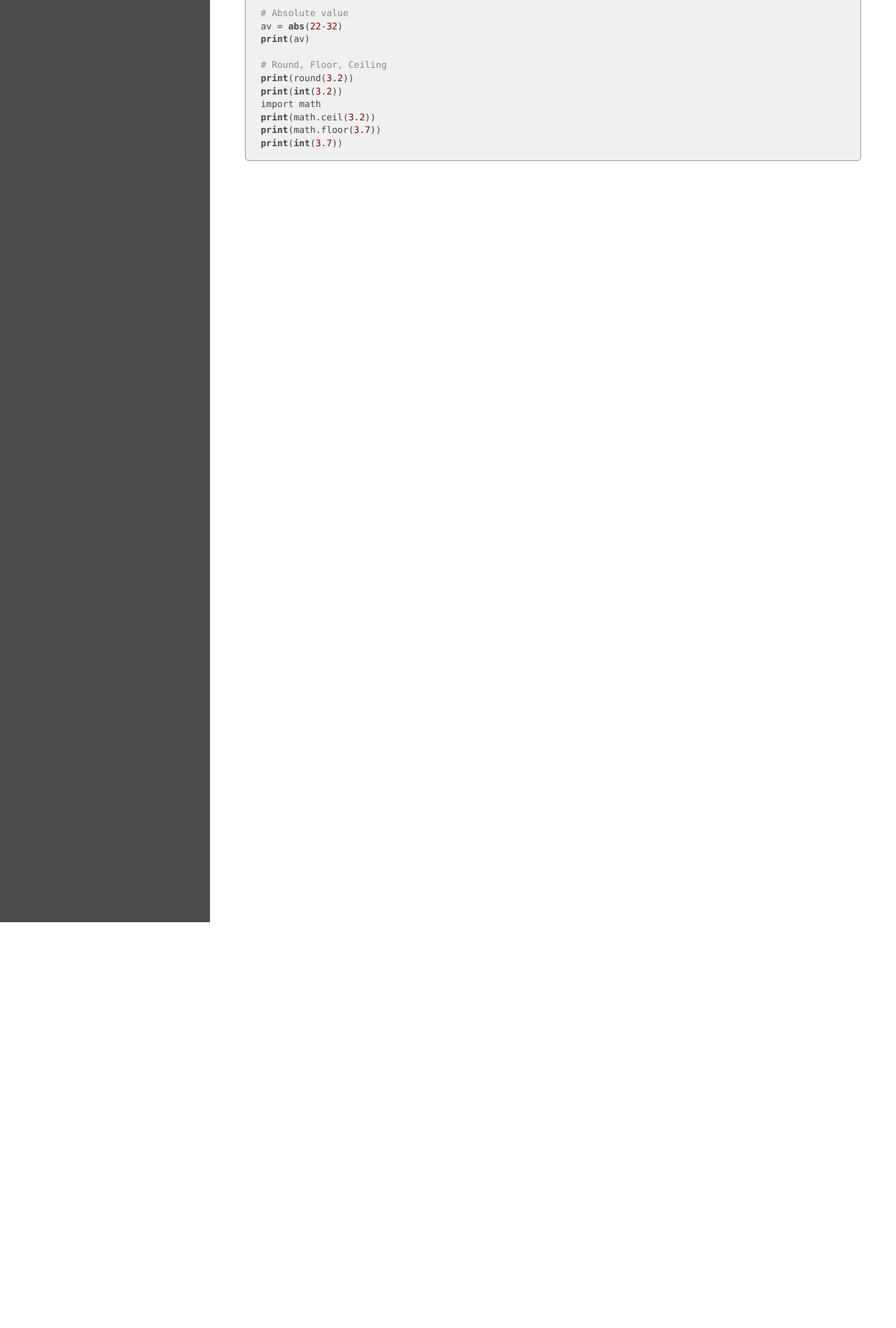
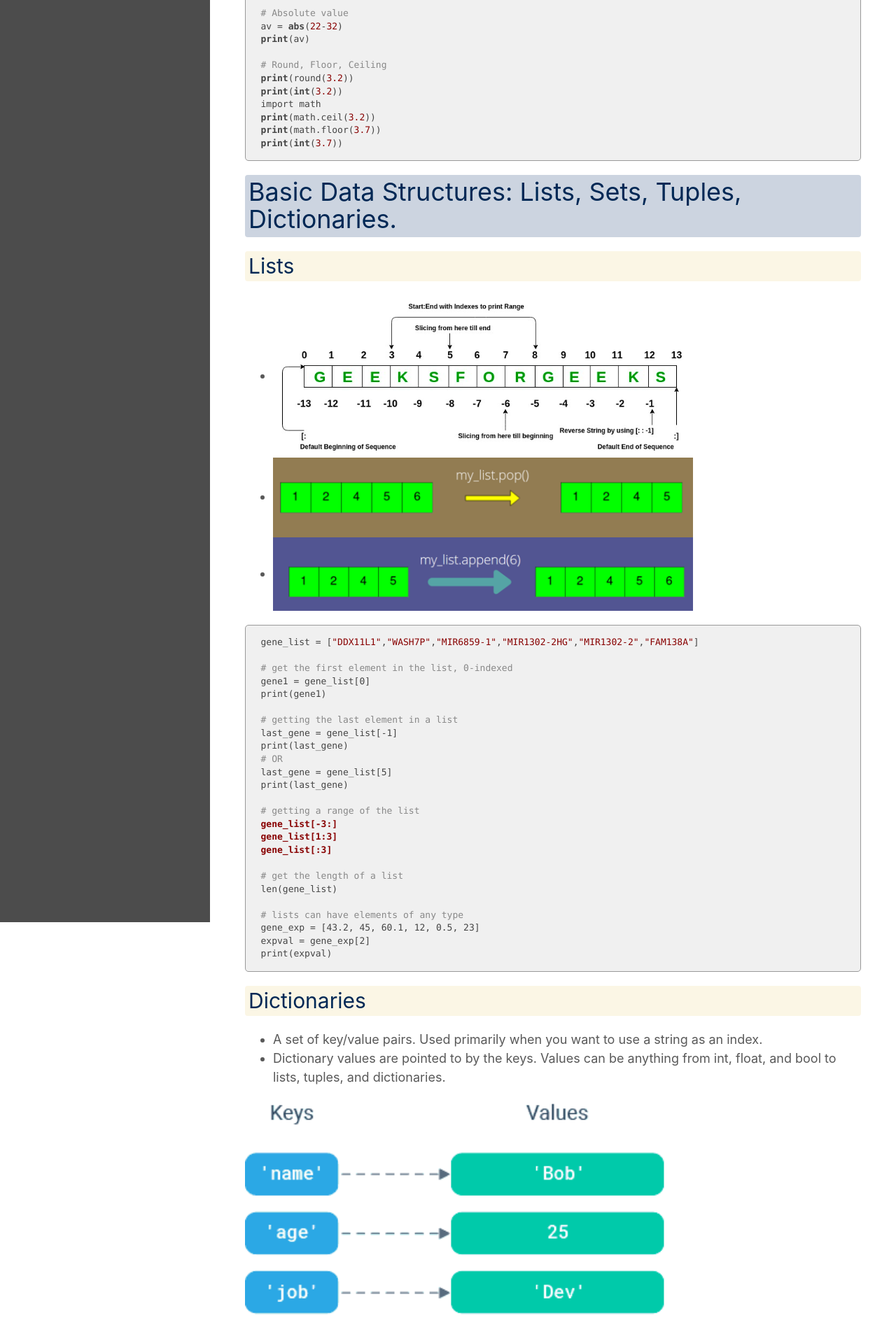
Before and after one commit to ucdavis-bioinformatics-training/2022-Feb-Introduction-To-Python-For-Bioinformatics, a Jekyll site: the page built from python/python2.md, in a window 1280 px wide. Shown: the part 3682-5580 px from the top of the page at 70% size. Built offline with Jekyll 4.4.1, drawn with Linux system fonts in a browser that asks for light colours; our own code applies the rules of GitHub Pages for plain Markdown files; before the commit the page ends 5000 px from its top, so only the background shows below that; some of the changed text lies outside the part shown.

Commit message:
adding more docs

````diff
--- a/python/python2.md
+++ b/python/python2.md
@@ -134,3 +134,52 @@ print(math.ceil(3.2))
 print(math.floor(3.7))
 print(int(3.7))
 ```
+
+
+# Basic Data Structures: Lists, Sets, Tuples, Dictionaries.
+
+## Lists
++  <img src="figures/44b15102.png" alt="if flow" width="600px"/>
++  <img src="figures/2b36588e.png" alt="if flow" width="600px"/>
++  <img src="figures/93dd9342.png" alt="if flow" width="600px"/>
+
+```
+gene_list = ["DDX11L1","WASH7P","MIR6859-1","MIR1302-2HG","MIR1302-2","FAM138A"]
+
+# get the first element in the list, 0-indexed
+gene1 = gene_list[0]
+print(gene1)
+
+# getting the last element in a list
+last_gene = gene_list[-1]
+print(last_gene)
+# OR
+last_gene = gene_list[5]
+print(last_gene)
+
+# getting a range of the list
+gene_list[-3:]
+gene_list[1:3]
+gene_list[:3]
+
+# get the length of a list
+len(gene_list)
+
+# lists can have elements of any type
+gene_exp = [43.2, 45, 60.1, 12, 0.5, 23]
+expval = gene_exp[2]
+print(expval)
+```
+
+## Dictionaries
+- A set of key/value pairs. Used primarily when you want to use a string as an index.
+- Dictionary values are pointed to by the keys. Values can be anything from int, float, and bool to lists, tuples, and dictionaries.
+
+<img src="figures/abda21dc.png" alt="dictionary" width="600px"/>
+
+```
+gene_exp_dict = {"DDX11L1":43.2,"WASH7P":45,"MIR6859-1":60.1,"MIR1302-2HG":12,"MIR1302-2":0.5,"FAM138A":23}
+
+# You can access a value in the dictionary by referencing the key
+print(gene_exp_dict["WASH7P"])
+```
````
